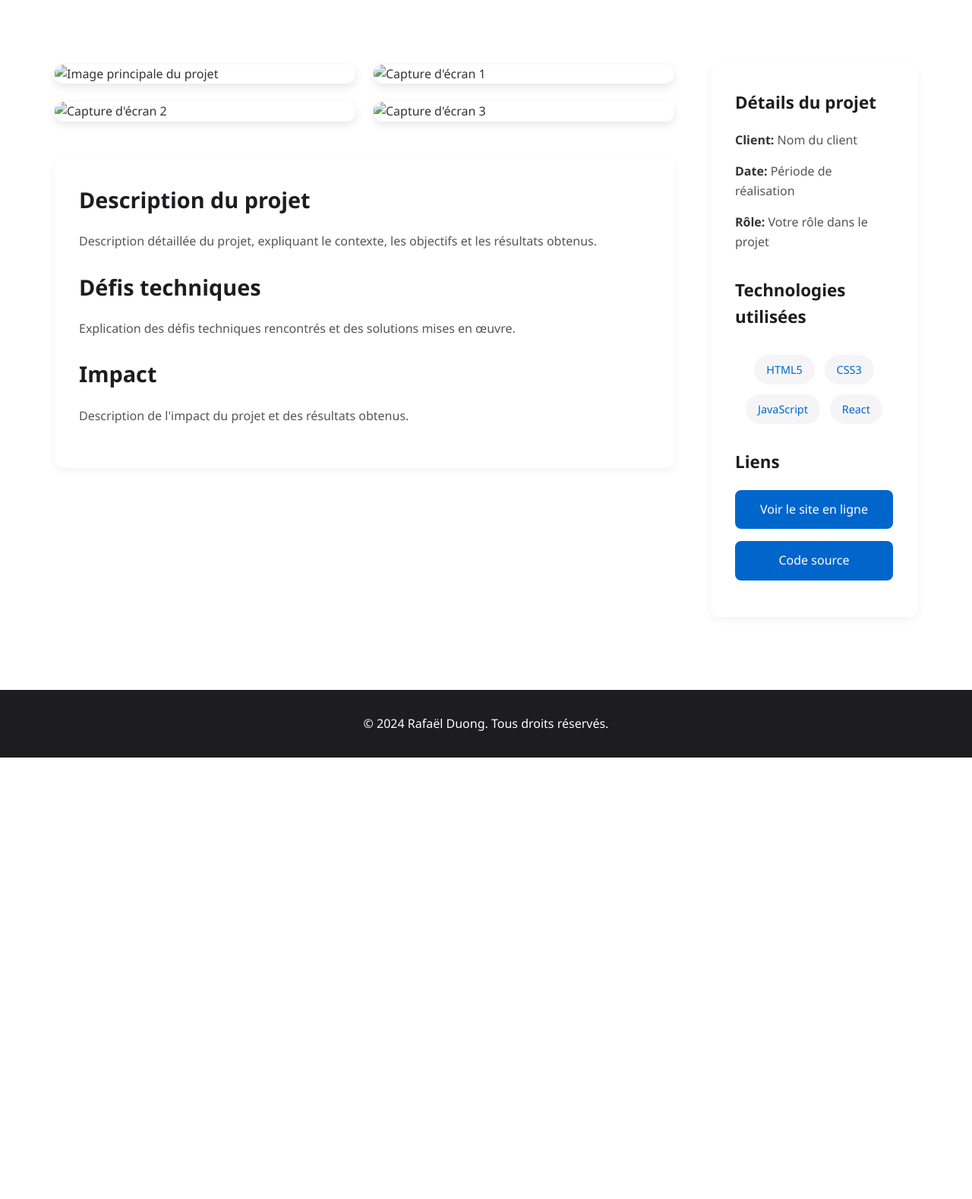
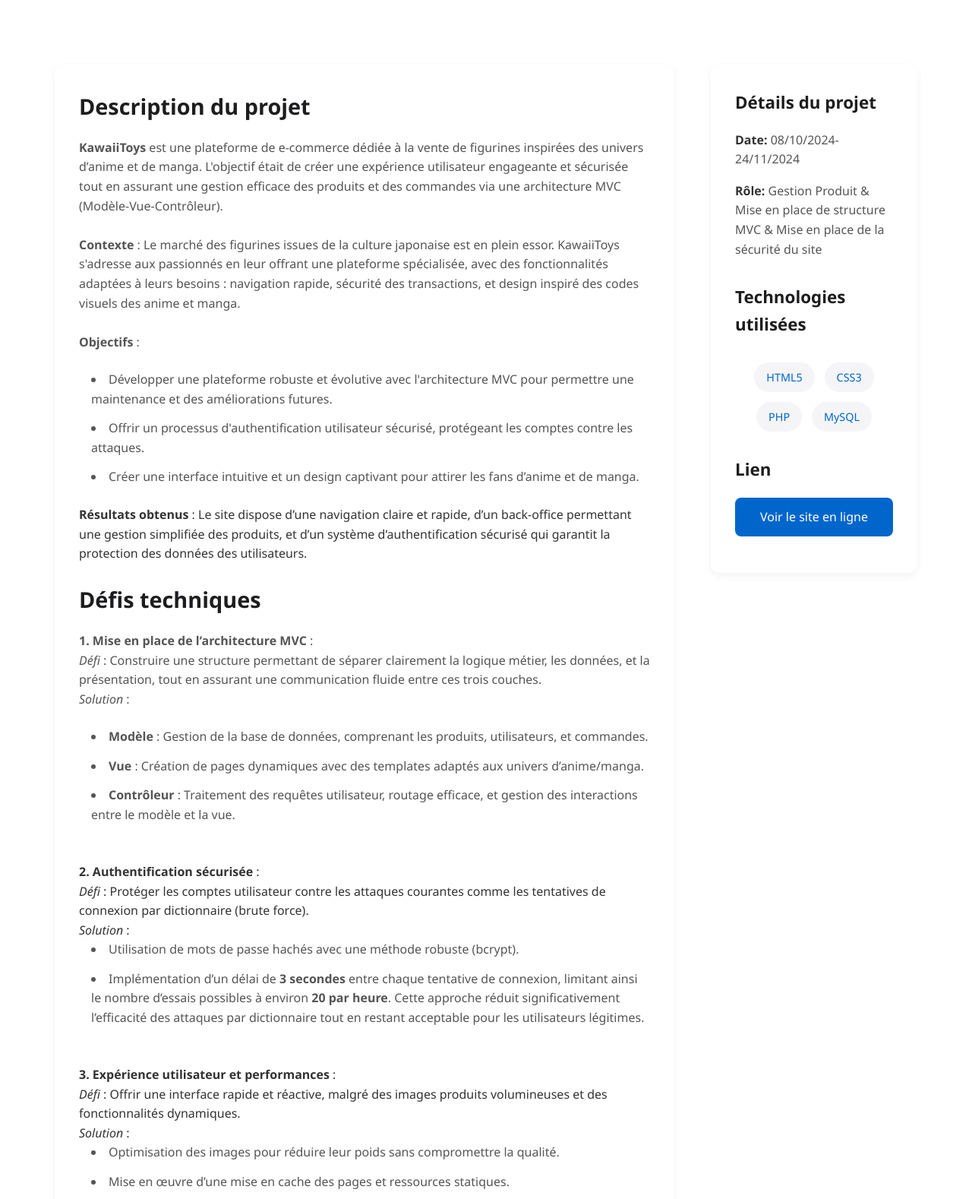
Before and after one commit to RafLPB/portfolio, a plain HTML site: page projet2.html in a window 1280 px wide. Shown: the part 265-1843 px from the top of the page at 76% size. Before the commit the page ends 1262 px from the top, so only its background shows below. Drawn offline with Linux system fonts and the light colour scheme.

Commit message:
Ajout: - Texte/Contenu page - Partie CSS

```diff
--- a/projet2.html
+++ b/projet2.html
@@ -18,45 +18,107 @@
 
 <div class="project-page">
     <div class="project-header">
-        <a href="index.html#projets" class="back-btn">← Retour aux projets</a>
+        <a href="index.html#projets" class="back-btn"> Retour aux projets</a>
         <h1 class="section-title">KawaiiToys</h1>
     </div>
 
     <div class="project-content">
         <div class="project-main">
-            <div class="project-gallery">
-                <img src="/api/placeholder/600/400" alt="Image principale du projet">
-                <img src="/api/placeholder/600/400" alt="Capture d'écran 1">
-                <img src="/api/placeholder/600/400" alt="Capture d'écran 2">
-                <img src="/api/placeholder/600/400" alt="Capture d'écran 3">
-            </div>
             <div class="project-description">
                 <h2>Description du projet</h2>
-                <p>Description détaillée du projet, expliquant le contexte, les objectifs et les résultats obtenus.</p>
+                <p>
+                    <strong>KawaiiToys</strong> est une plateforme de e-commerce dédiée à la vente de figurines inspirées des univers d’anime et de manga.
+                    L'objectif était de créer une expérience utilisateur engageante et sécurisée tout en assurant une gestion efficace des produits et des commandes via une architecture MVC (Modèle-Vue-Contrôleur).
+                    <br><br>
+                    <strong>Contexte</strong> : Le marché des figurines issues de la culture japonaise est en plein essor. KawaiiToys s'adresse aux passionnés en leur offrant une plateforme spécialisée,
+                    avec des fonctionnalités adaptées à leurs besoins : navigation rapide, sécurité des transactions, et design inspiré des codes visuels des anime et manga.
+                    <br><br>
+                    <strong>Objectifs</strong> :
+                <ul>
+                    <li>Développer une plateforme robuste et évolutive avec l'architecture MVC pour permettre une maintenance et des améliorations futures.</li>
+                    <li>Offrir un processus d'authentification utilisateur sécurisé, protégeant les comptes contre les attaques.</li>
+                    <li>Créer une interface intuitive et un design captivant pour attirer les fans d’anime et de manga.</li>
+                </ul>
+                <strong>Résultats obtenus</strong> : Le site dispose d’une navigation claire et rapide, d’un back-office permettant une gestion simplifiée des produits, et d’un système d’authentification sécurisé qui garantit la protection des données des utilisateurs.
+                </p>
+
                 <h2>Défis techniques</h2>
-                <p>Explication des défis techniques rencontrés et des solutions mises en œuvre.</p>
+                <p>
+                    <strong>1. Mise en place de l’architecture MVC</strong> :
+                    <br>
+                    <em>Défi</em> : Construire une structure permettant de séparer clairement la logique métier, les données, et la présentation, tout en assurant une communication fluide entre ces trois couches.
+                    <br>
+                    <em>Solution</em> :
+                <ul>
+                    <li><strong>Modèle</strong> : Gestion de la base de données, comprenant les produits, utilisateurs, et commandes.</li>
+                    <li><strong>Vue</strong> : Création de pages dynamiques avec des templates adaptés aux univers d’anime/manga.</li>
+                    <li><strong>Contrôleur</strong> : Traitement des requêtes utilisateur, routage efficace, et gestion des interactions entre le modèle et la vue.</li>
+                </ul>
+                <br>
+
+                <strong>2. Authentification sécurisée</strong> :
+                <br>
+                <em>Défi</em> : Protéger les comptes utilisateur contre les attaques courantes comme les tentatives de connexion par dictionnaire (brute force).
+                <br>
+                <em>Solution</em> :
+                <ul>
+                    <li>Utilisation de mots de passe hachés avec une méthode robuste (bcrypt).</li>
+                    <li>Implémentation d’un délai de <strong>3 secondes</strong> entre chaque tentative de connexion, limitant ainsi le nombre d’essais possibles à environ <strong>20 par heure</strong>. Cette approche réduit significativement l’efficacité des attaques par dictionnaire tout en restant acceptable pour les utilisateurs légitimes.</li>
+                </ul>
+                <br>
+
+                <strong>3. Expérience utilisateur et performances</strong> :
+                <br>
+                <em>Défi</em> : Offrir une interface rapide et réactive, malgré des images produits volumineuses et des fonctionnalités dynamiques.
+                <br>
+                <em>Solution</em> :
+                <ul>
+                    <li>Optimisation des images pour réduire leur poids sans compromettre la qualité.</li>
+                    <li>Mise en œuvre d’une mise en cache des pages et ressources statiques.</li>
+                    <li>Conception d’un design responsive pour garantir une utilisation fluide sur tout type d’appareil.</li>
+                </ul>
+                </p>
+
                 <h2>Impact</h2>
-                <p>Description de l'impact du projet et des résultats obtenus.</p>
+                <p>
+                    <strong>1. Pour les utilisateurs</strong> :
+                <ul>
+                    <li>Une navigation intuitive et une expérience sécurisée, rassurant les fans lors de leurs achats.</li>
+                    <li>Un accès rapide à des figurines classées par anime/manga, avec des filtres pratiques pour les retrouver.</li>
+                </ul>
+                <br>
+                <strong>2. Pour l’entreprise</strong> :
+                <ul>
+                    <li>Une plateforme technique solide facilitant la gestion des stocks, commandes et utilisateurs.</li>
+                    <li>Une sécurité renforcée, augmentant la confiance des clients et diminuant les risques liés aux attaques.</li>
+                    <li>La capacité à évoluer avec de nouvelles fonctionnalités grâce à l’architecture modulaire du site.</li>
+                </ul>
+                <br>
+                <strong>3. Pour le marché des figurines</strong> :
+                <ul>
+                    <li>Une visibilité accrue pour des produits spécifiques à l’univers anime/manga.</li>
+                    <li>Une meilleure accessibilité pour les fans, grâce à une plateforme qui combine design captivant et performances.</li>
+                </ul>
+                </p>
             </div>
         </div>
+
 
         <div class="project-details">
             <h3>Détails du projet</h3>
             <ul>
-                <li><strong>Client:</strong> Nom du client</li>
-                <li><strong>Date:</strong> Période de réalisation</li>
-                <li><strong>Rôle:</strong> Votre rôle dans le projet</li>
+                <li><strong>Date:</strong> 08/10/2024-24/11/2024</li>
+                <li><strong>Rôle:</strong> Gestion Produit & Mise en place de structure MVC & Mise en place de la sécurité du site</li>
             </ul>
             <h3>Technologies utilisées</h3>
             <div class="skills">
                 <span class="skill-tag">HTML5</span>
                 <span class="skill-tag">CSS3</span>
-                <span class="skill-tag">JavaScript</span>
-                <span class="skill-tag">React</span>
+                <span class="skill-tag">PHP</span>
+                <span class="skill-tag">MySQL</span>
             </div>
-            <h3>Liens</h3>
-            <p><a href="#" class="btn">Voir le site en ligne</a></p>
-            <p><a href="#" class="btn">Code source</a></p>
+            <h3>Lien</h3>
+            <p><a href="https://webinfo.iutmontp.univ-montp2.fr/~duongr/kawaiiToys/site/web/controleurFrontal.php" class="btn">Voir le site en ligne</a></p>
         </div>
     </div>
 </div>
--- a/ressource/css/styles.css
+++ b/ressource/css/styles.css
@@ -139,6 +139,7 @@ section {
     justify-content: center;
     gap: 1rem;
     margin-top: 2rem;
+    margin-bottom: 2rem;
 }
 
 .skill-tag {
--- a/ressource/css/stylesAPropos.css
+++ b/ressource/css/stylesAPropos.css
@@ -9,7 +9,6 @@
     justify-content: center;
     color: white;
     text-align: center;
-    margin-top: 76px;
 }
 
 .about-content {
--- a/ressource/css/stylesProjet.css
+++ b/ressource/css/stylesProjet.css
@@ -12,14 +12,22 @@
 
 .back-btn {
     display: inline-block;
-    color: #0066cc;
+    color: #a9a9ef;
     text-decoration: none;
     margin-bottom: 2rem;
     font-weight: 500;
+    position: relative;
+    padding-left: 20px;
+}
+
+.back-btn::before {
+    content: '←';
+    position: absolute;
+    left: 0;
     transition: transform 0.3s ease;
 }
 
-.back-btn:hover {
+.back-btn:hover::before {
     transform: translateX(-5px);
 }
 
```
Also changed, not shown: index.html (+3 -4 lines), projet1.html (+6 -11 lines), projet3.html (+2 -2 lines), savoirPlus.html (+2 -1 lines), ressource/img/kawaii1.png (added), ressource/img/kawaii2.png (added).
